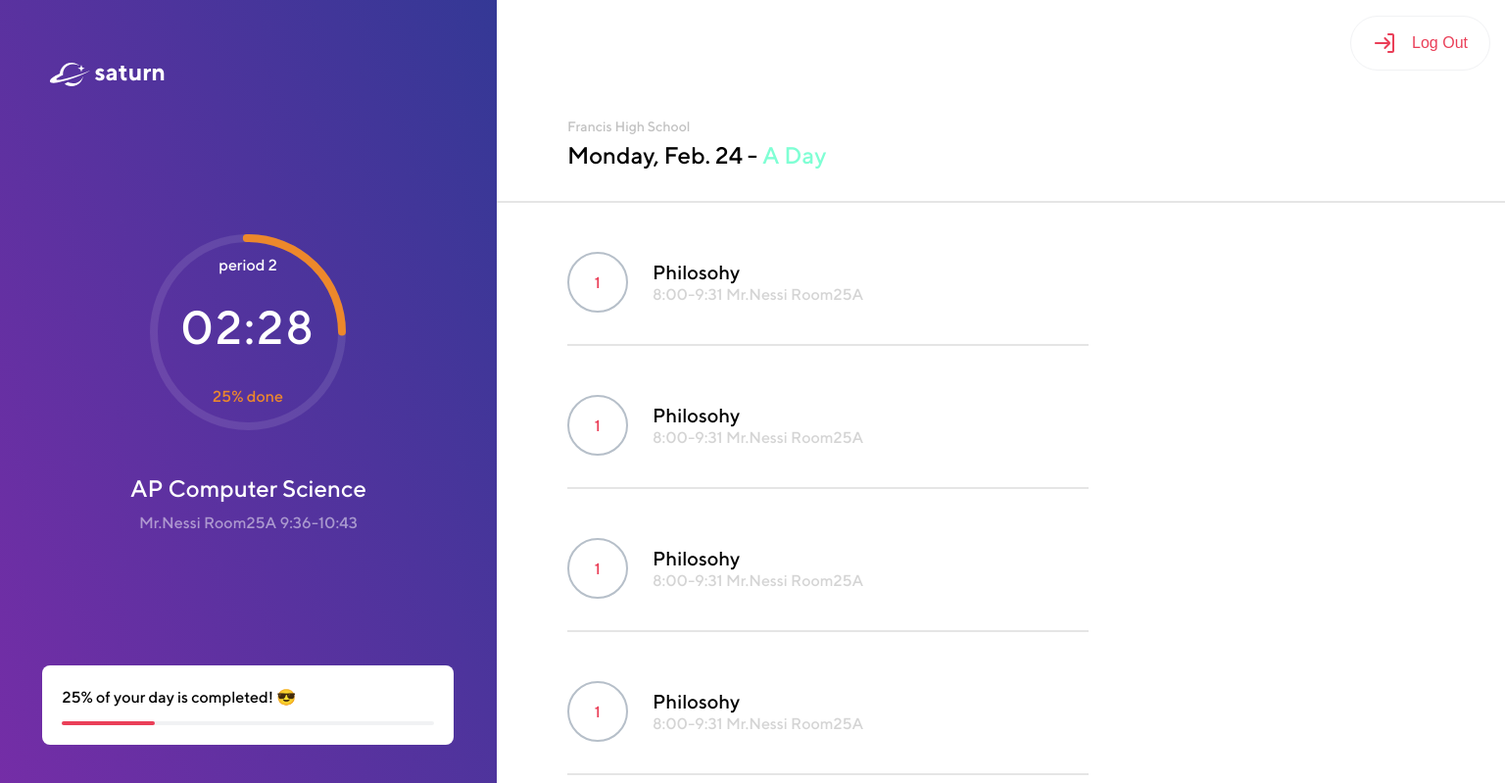
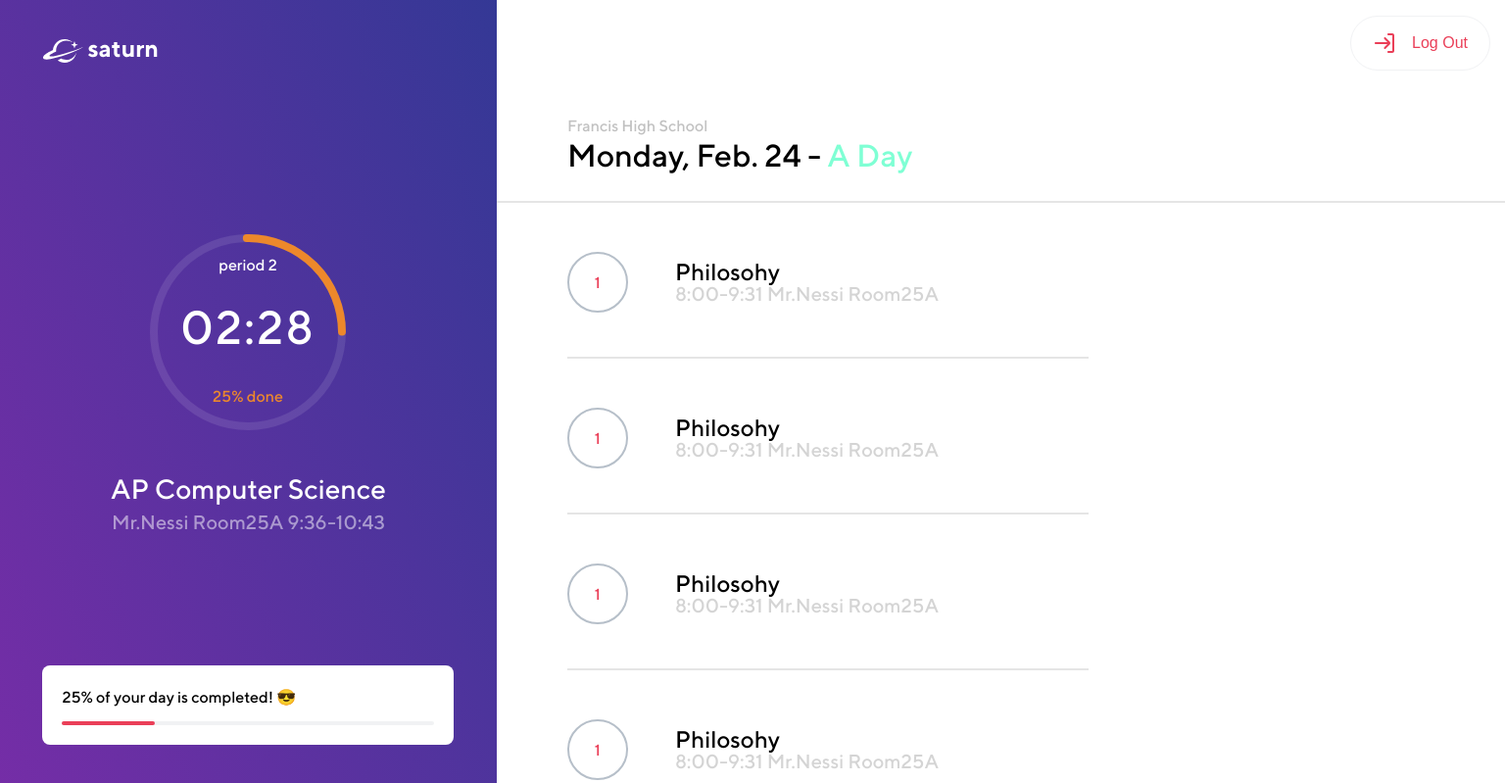
Before and after one commit to Yunicorn228/saturn2.0, a plain HTML site: page index.html in a window 1536 px wide. Shown: the top 799 px of the page at 98% size. Drawn offline with Linux system fonts and the light colour scheme; files whose address does not match are found by name.

Commit message:
desktop UI complete

```diff
--- a/index.css
+++ b/index.css
@@ -282,6 +282,7 @@ img {
 
   .logo {
     position: absolute;
+    padding: 0px;
     top: 32px;
     left: 24px;
   }
@@ -369,4 +370,41 @@ img {
   .prograssbar {
     max-width: 380px;
   }
+
+  .school {
+    font-size: 16px;
+  }
+
+  .list__date {
+    font-size: 32px;
+  }
+
+  .oncomingclass__class {
+    font-size: 24px;
+  }
+
+  .oncomingclass__room {
+    font-size: 20px;
+  }
+
+  .class {
+    font-size: 28px;
+  }
+
+  .room {
+    font-size: 20px;
+  }
+
+  .order {
+    margin-right: 48px;
+  }
+
+  .oncomingclass {
+    padding: 50px 32px 45px 0px;
+  }
+
+  .logo {
+    top: 40px;
+    left: 42px;
+  }
 }
```
